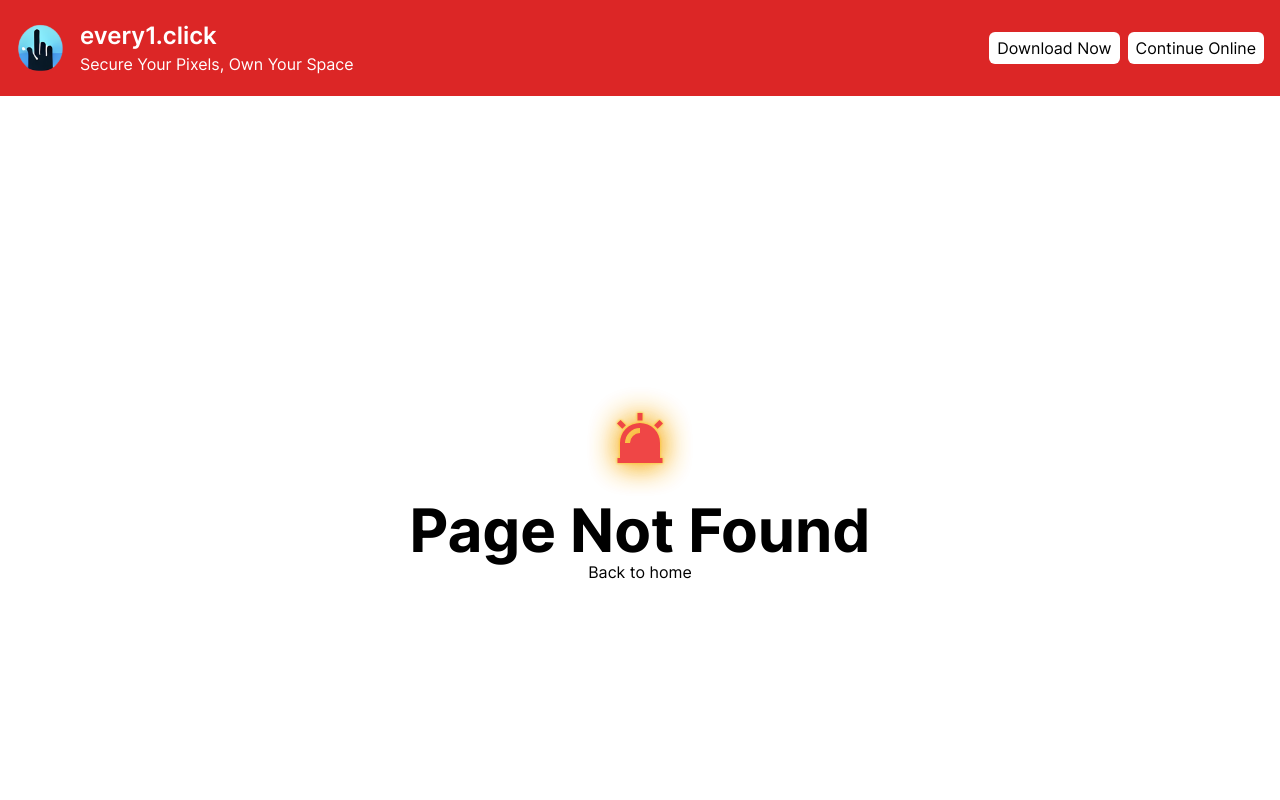
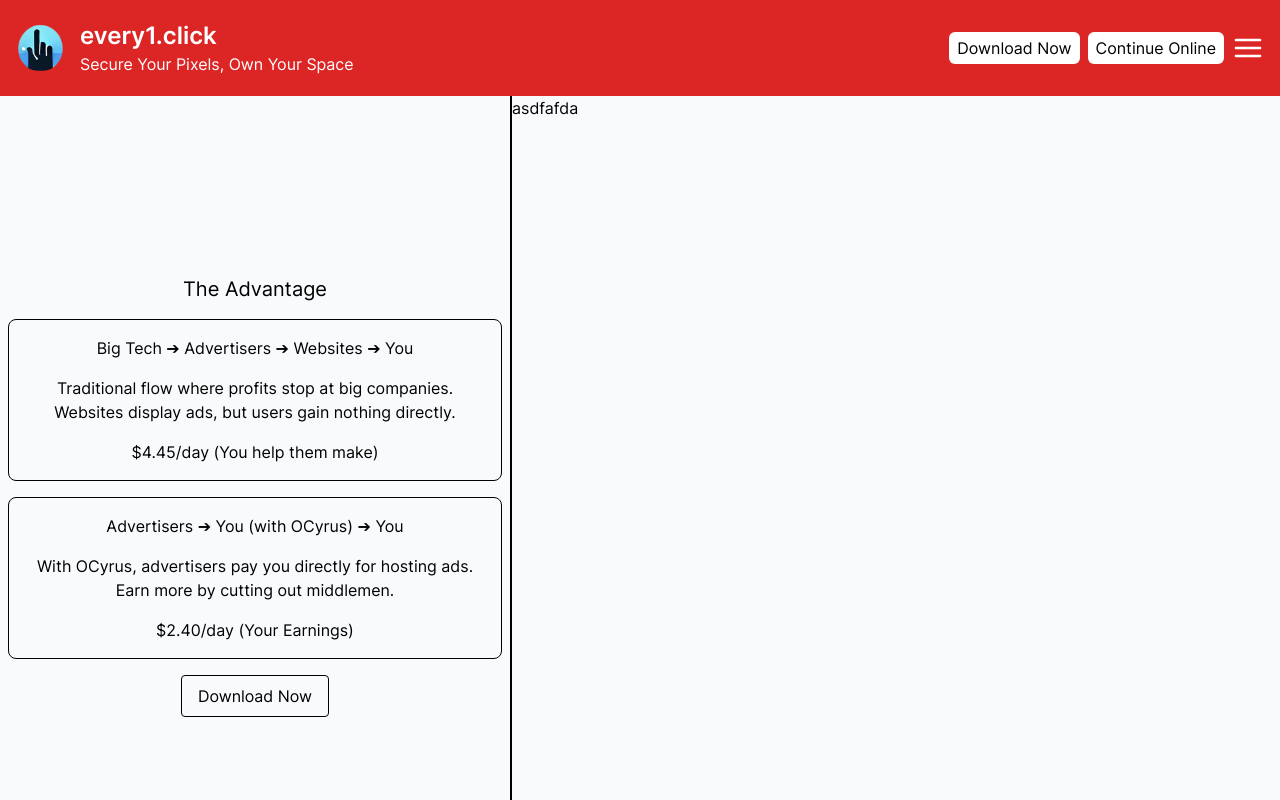
Before and after one commit to versatility519/onclick, a Next.js app: page /Flagship in a window 1280 px wide. Before the commit this address had no page. Shown: the top 800 px of the page. Built offline with nearby package versions, Linux system fonts and the light colour scheme.

Commit message:
added new page

```diff
--- /dev/null
+++ b/src/app/Flagship/page.tsx
@@ -0,0 +1,48 @@
+'use client';
+
+import Head from 'next/head';
+import * as React from 'react';
+import '@/lib/env';
+
+import Card from '@/components/Card';
+
+/**
+ * The main component for the Flagship page.
+ * This component is responsible for rendering the content of the Flagship page, including the hero section, the desktop demo, and the feature cards.
+ */
+export default function Flagship() {
+  return (
+
+    <div className='flex w-full '>
+      <div className='w-[32rem] px-2 border-r-2 items-center h-screen flex flex-col gap-4 justify-center  text-center border-black'>
+        <div className='flex flex-col gap-4'>
+
+          <p className=' text-xl'>The Advantage</p>
+          <div className='flex  flex-col gap-4 rounded-lg p-4 text-center border border-black'>
+            <p>Big Tech ➔ Advertisers ➔ Websites ➔ You</p>
+            <p>Traditional flow where profits stop at big companies. Websites display ads, but users gain nothing directly.</p>
+            <p>$4.45/day (You help them make)</p>
+          </div>
+
+          <div className='flex  flex-col gap-4 rounded-lg p-4 text-center border border-black'>
+            <p>Advertisers ➔ You (with OCyrus) ➔ You</p>
+            <p>With OCyrus, advertisers pay you directly for hosting ads. Earn more by cutting out middlemen.</p>
+            <p>$2.40/day (Your Earnings)</p>
+          </div>
+
+        </div>
+        <div className='  text-1xl  hover:bg-green-400 bg-opacity-50 px-4 py-2 rounded  border border-black'>
+          <a href="https://s3.us-east-2.amazonaws.com/every1.click/every1.click+1.1.0.appx" id="overlayDownloadLink" target="_blank">
+            Download Now
+          </a>
+        </div>
+
+      </div>
+
+      <div>
+        asdfafda
+      </div>
+
+    </div>
+  );
+}
--- a/src/app/layout.tsx
+++ b/src/app/layout.tsx
@@ -1,17 +1,14 @@
 import { Metadata } from 'next';
 import Image from 'next/image';
 import * as React from 'react';
-
-import Footer from '@/components/Footer';
 
 import '@/styles/globals.css';
 // !STARTERCONF This is for demo purposes, remove @/styles/colors.css import immediately
 // import '@/styles/colors.css';
 
 import { siteConfig } from '@/constant/config';
-
-// !STARTERCONF Change these default meta
-// !STARTERCONF Look at @/constant/config to change them
+import Link from 'next/link';
+import { LuAlignJustify } from "react-icons/lu";
 import Logo from '~/images/logo.png';
 export const metadata: Metadata = {
   metadataBase: new URL(siteConfig.url),
@@ -37,10 +34,12 @@
 }: {
   children: React.ReactNode;
 }) {
+
   return (
     <html>
       <body>
         <div className='sm:flex flex-none w-full py-2 bg-red-600 justify-between'>
+          <Link href={'/'}>
             <div className='flex items-center text-white  '>
               <Image
                 className='w-20 h-20 rounded-full'
@@ -52,6 +51,7 @@
                 <p className=''>Secure Your Pixels, Own Your Space</p>
               </div>
             </div>
+          </Link>
 
           {/* <div className='grid sm:grid-cols-2 gap-2 items-center text-nowrap pr-4 '> */}
           <div className='flex items-center text-nowrap gap-2 px-4 '>
@@ -60,13 +60,49 @@
                 target="_blank">Download Now</a>
             </div>
             <div className='bg-white cursor-pointer rounded-md px-2 py-1 hover:bg-green-400 text-black'>
-              Continue Online</div>
+              <Link href="/Flagship">Continue Online</Link>
+            </div>
+
+            {/* <div className="mx-auto flex h-screen w-full items-center justify-center bg-gray-200 py-20"> */}
+            <div className="group w-full  relative cursor-pointer py-2">
+
+              {/* <div className="flex items-center justify-between p-2 bg-white px-4"> */}
+                {/* <a className="menu-hover my-2 py-2 text-base font-medium text-black lg:mx-4" > */}
+                  <LuAlignJustify className='text-white size-8 my-2 rounded-lg' />
+                {/* </a> */}
+
+              {/* </div> */}
+
+              <div
+                className="invisible absolute right-0 z-50 flex   flex-col bg-gray-100 py-1 px-4 text-gray-800 shadow-xl group-hover:visible">
+
+                <a className="my-2 block border-b border-gray-100 py-1 font-semibold text-gray-500 hover:text-black md:mx-2">
+                  Articles
+                </a>
+
+                <a className="my-2 block border-b border-gray-100 py-1 font-semibold text-gray-500 hover:text-black md:mx-2">
+                  About Us
+                </a>
+
+                <a className="my-2 block border-b border-gray-100 py-1 font-semibold text-gray-500 hover:text-black md:mx-2">
+                  Contract Us
+                </a>
+
+                <a className="my-2 block border-b border-gray-100 py-1 font-semibold text-gray-500 hover:text-black md:mx-2">
+                  Privary Policy
+                </a>
+
               </div>
             </div>
+
+          </div>
+        </div>
+
+
         <div className='bg-slate-50'>
           {children}
         </div>
-        <Footer />
+
       </body>
     </html>
   );
--- a/src/app/page.tsx
+++ b/src/app/page.tsx
@@ -1,6 +1,6 @@
 'use client';
 
-import Head from 'next/head';
+import Footer from '@/components/Footer';
 import * as React from 'react';
 import '@/lib/env';
 
@@ -12,6 +12,7 @@
 
 export default function HomePage() {
   return (
+    <div>
 
       <div className='flex flex-col w-full items-center justify-center'>
         <div className="relative sm:p-8 p-2">
@@ -68,5 +69,7 @@
           </div>
         </div>
       </div>
+      <Footer />
+    </div>
   );
 }
```
Lines whose indentation alone changed are shown as unchanged.
